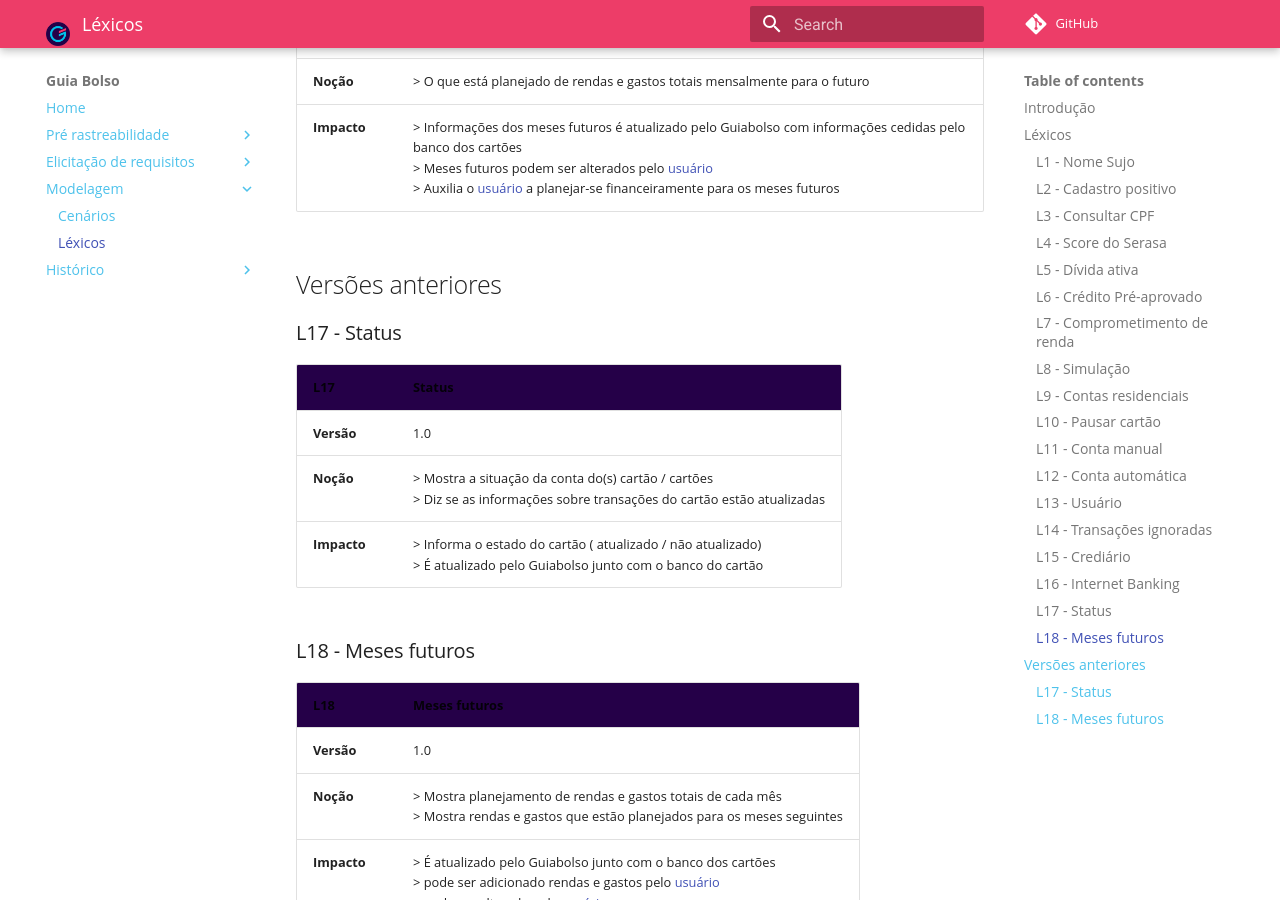
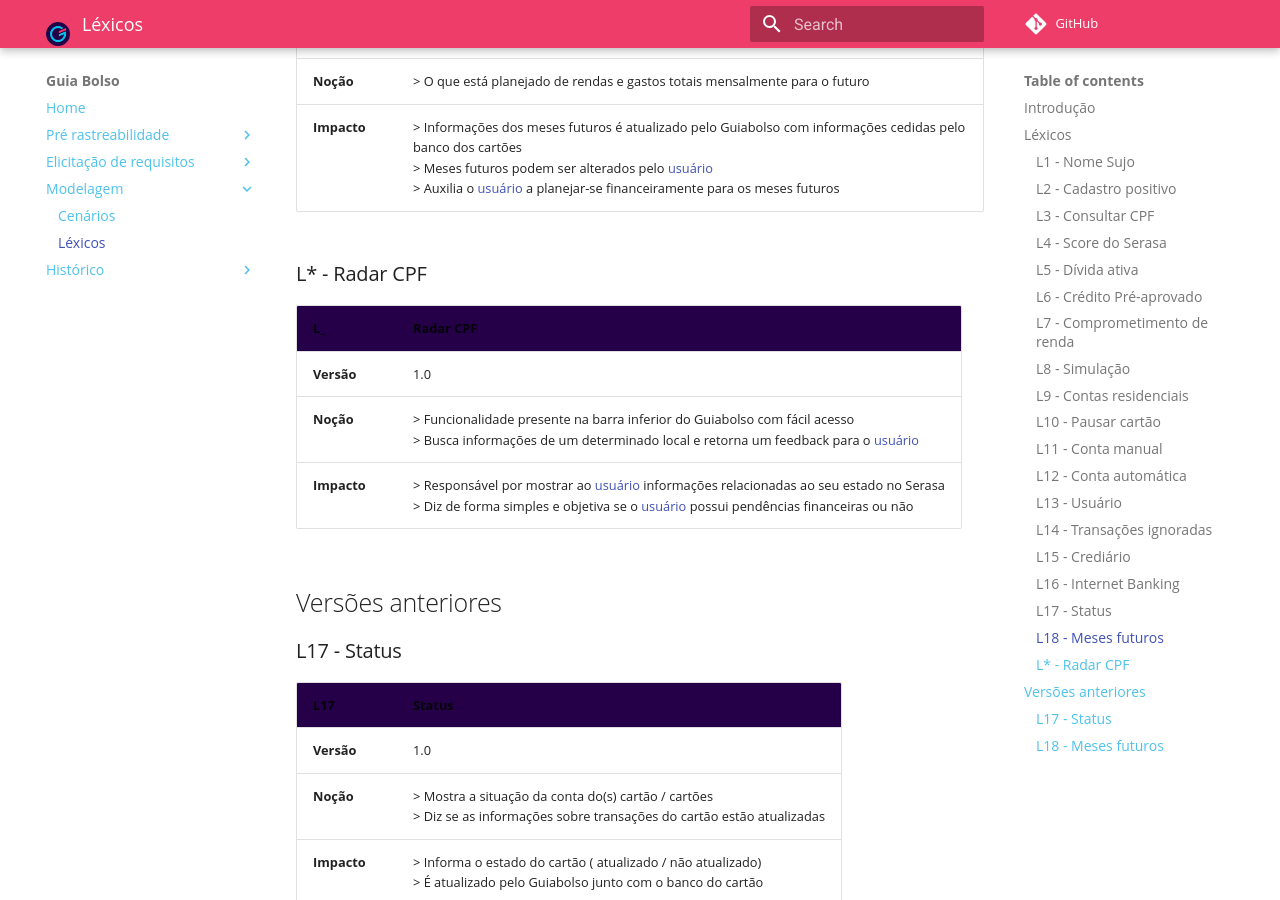
Before and after one commit to fga-disciplinas/2019.1-Guia-Bolso, an MkDocs documentation site: the page built from docs/modelagem/lexicos.md, in a window 1280 px wide and 900 px high, scrolled down 6682 px. Built offline with MkDocs 1.6.1 and Material for MkDocs 9.7.7, drawn with Linux system fonts in a browser that asks for light colours; comment, search, counter and statistics services are not loaded; old or Windows-style settings are respelled for this version of MkDocs.

Commit message:
adicionado léxico radar CPF

```diff
--- a/docs/modelagem/lexicos.md
+++ b/docs/modelagem/lexicos.md
@@ -150,6 +150,14 @@
 | **Noção** | > O que está planejado de rendas e gastos totais mensalmente para o futuro|
 | **Impacto** | > Informações dos meses futuros é atualizado pelo Guiabolso com informações cedidas pelo banco dos cartões <br> > Meses futuros podem ser alterados pelo [usuário](../lexicos/#l13-usuario)<br> > Auxilia o [usuário](../lexicos/#l13-usuario) a planejar-se financeiramente para os meses futuros |
 
+### L* - Radar CPF
+
+| **L_** | **Radar CPF**  |
+|--|--|
+| **Versão**| 1.0 |
+| **Noção** | > Funcionalidade presente na barra inferior do Guiabolso com fácil acesso <br> > Busca informações de um determinado local e retorna um feedback para o [usuário](../lexicos/#l13-usuario)|
+| **Impacto** | > Responsável por mostrar ao [usuário](../lexicos/#l13-usuario) informações relacionadas ao seu estado no Serasa <br> > Diz de forma simples e objetiva se o [usuário](../lexicos/#l13-usuario) possui pendências financeiras ou não|
+
 ## Versões anteriores
 
 ### L17 - Status
```
